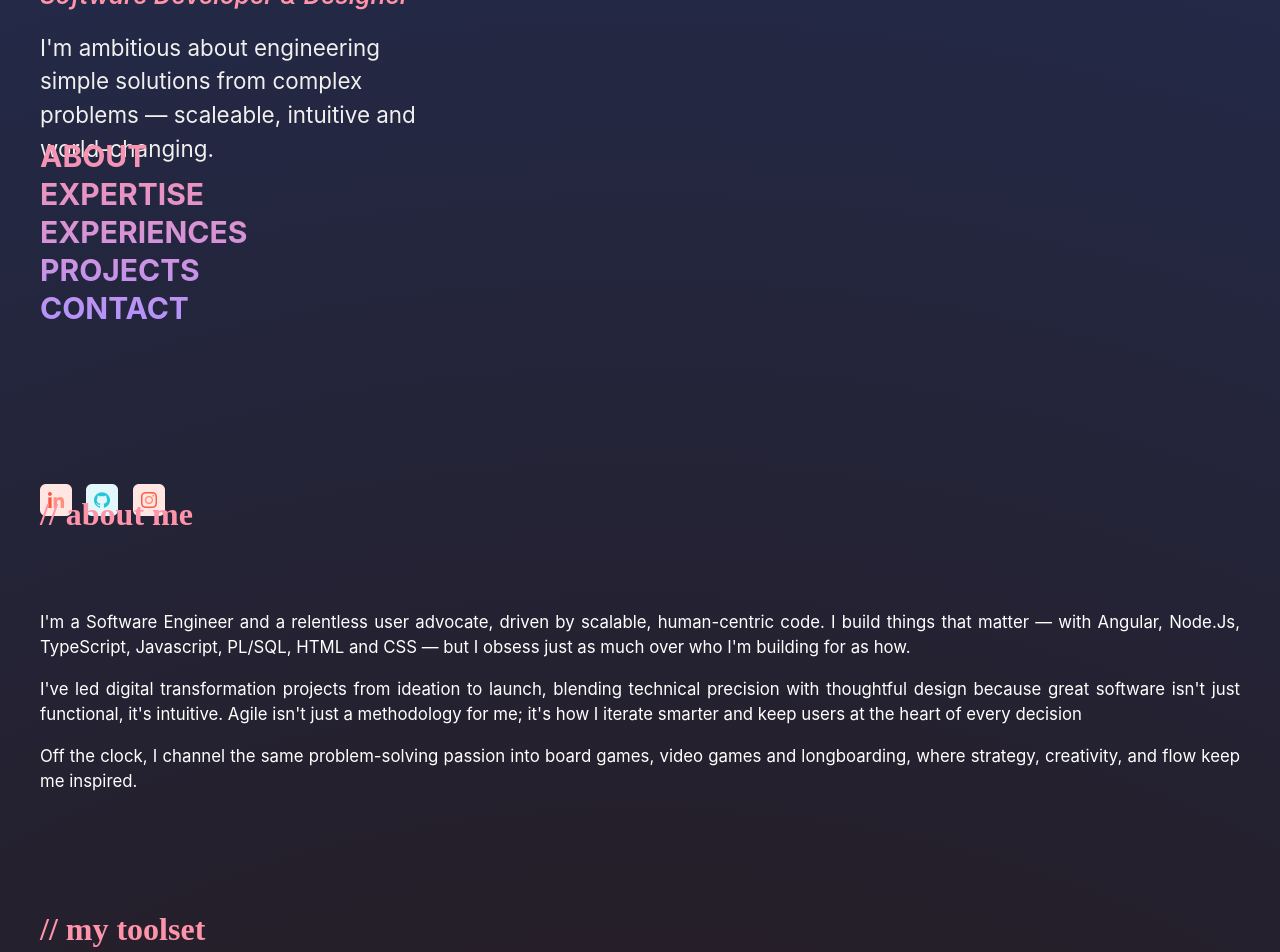
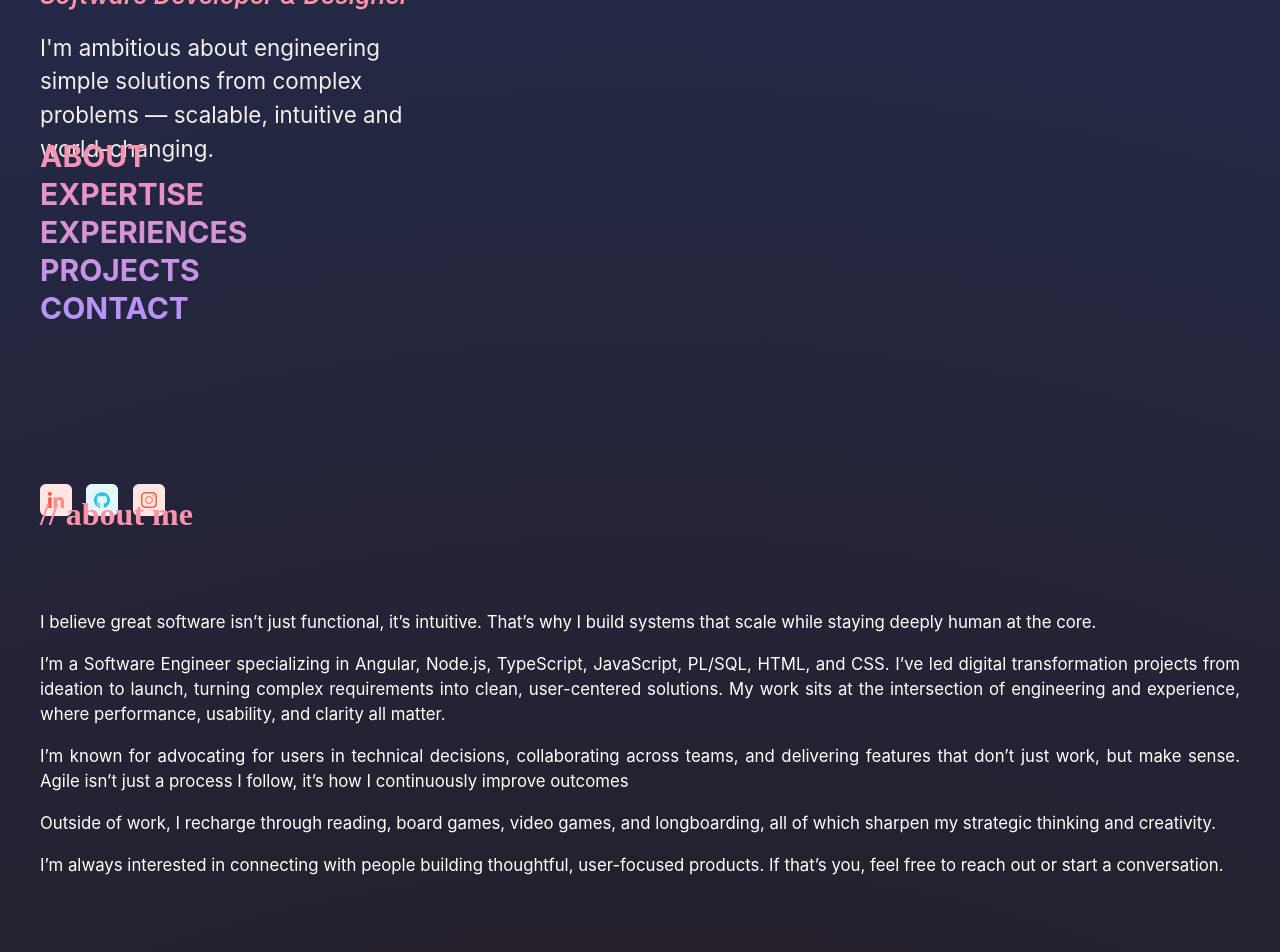
Before and after one commit to lavennzooi/portfolio, a React (Create React App) app: page / in a window 1280 px wide. Shown: the top 952 px of the page. Built offline with nearby package versions, Linux system fonts and the light colour scheme; a web font is replaced by a local one.

Commit message:
update intro

```diff
--- a/src/components/about.js
+++ b/src/components/about.js
@@ -4,11 +4,15 @@ import '../style/about.css';
 class About extends React.Component {
     render(){
 
-        const bio1 = "I'm a Software Engineer and a relentless user advocate, driven by scalable, human-centric code.  I build things that matter — with Angular, Node.Js, TypeScript, Javascript, PL/SQL, HTML and CSS — but I obsess just as much over who I'm building for as how.";
+        const bio1 = "I believe great software isn’t just functional, it’s intuitive. That’s why I build systems that scale while staying deeply human at the core.";
 
-        const bio2 = "I've led digital transformation projects from ideation to launch, blending technical precision with thoughtful design because great software isn't just functional, it's intuitive. Agile isn't just a methodology for me; it's how I iterate smarter and keep users at the heart of every decision";
+        const bio2 = "I’m a Software Engineer specializing in Angular, Node.js, TypeScript, JavaScript, PL/SQL, HTML, and CSS. I’ve led digital transformation projects from ideation to launch, turning complex requirements into clean, user-centered solutions. My work sits at the intersection of engineering and experience, where performance, usability, and clarity all matter.";
 
-        const bio3 = "Off the clock, I channel the same problem-solving passion into board games, video games and longboarding, where strategy, creativity, and flow keep me inspired.";
+        const bio3 = "I’m known for advocating for users in technical decisions, collaborating across teams, and delivering features that don’t just work, but make sense. Agile isn’t just a process I follow, it’s how I continuously improve outcomes";
+
+        const bio4="Outside of work, I recharge through reading, board games, video games, and longboarding, all of which sharpen my strategic thinking and creativity.";
+
+        const bio5="I’m always interested in connecting with people building thoughtful, user-focused products. If that’s you, feel free to reach out or start a conversation.";
 
         return (
             <div id="about">
@@ -17,6 +21,8 @@ class About extends React.Component {
                     <p>{[bio1]}</p>
                     <p>{[bio2]}</p>
                     <p>{[bio3]}</p>
+                    <p>{[bio4]}</p>
+                    <p>{[bio5]}</p>
                 </article>
             </div>
         );
--- a/src/components/welcome.js
+++ b/src/components/welcome.js
@@ -7,7 +7,7 @@ class Welcome extends React.Component {
 
         const tagline = " Software Developer & Designer";
 
-        const description = "I'm ambitious about engineering simple solutions from complex problems — scaleable, intuitive and world-changing.";
+        const description = "I'm ambitious about engineering simple solutions from complex problems — scalable, intuitive and world-changing.";
 
         return (
             <div id="welcome">
--- a/src/style/avatar.css
+++ b/src/style/avatar.css
@@ -43,14 +43,10 @@
         font-weight:300;
     }
 }
-
-.avatar-outer{
-    margin:-10% auto 10% auto;
-}
-
 .avatar-outer{
     width:340px;
     height:340px;
+    margin:30% auto 10% auto;
     display:flex;
     align-self:center;
     justify-content:center;
--- a/src/style/expertise.css
+++ b/src/style/expertise.css
@@ -52,6 +52,7 @@
 
 .toolTab h1 {
     color: var(--hotPink);
+    font-size:150%;
 }
 
 
```
